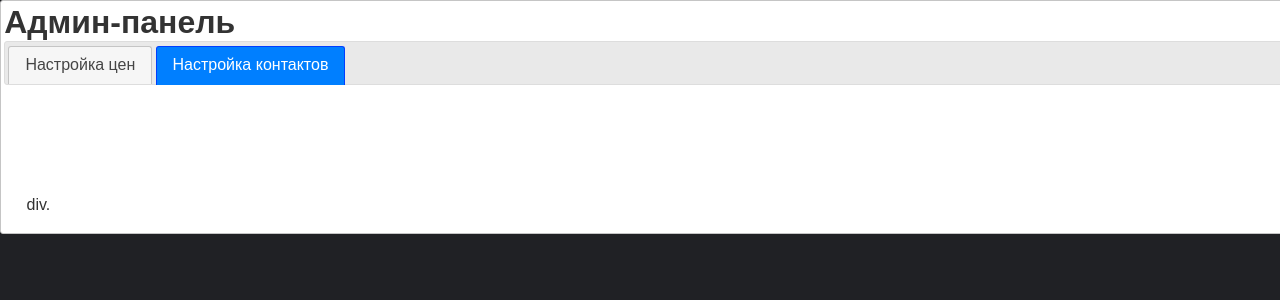
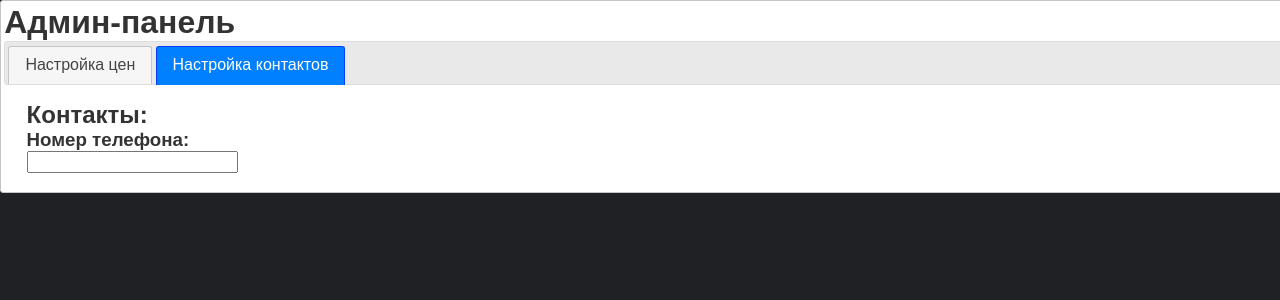
Before and after one commit to AdekWAT/cumakart_prac, a PHP site: page /admin.php in a window 1280 px wide, after a click on "Настройка контактов"; the page is wider, and only the part inside the window is pictured. Shown: the part 201-501 px from the top of that part. Run offline with PHP 8.4, Linux system fonts and the light colour scheme; some libraries are stand-ins or nearby versions.

Commit message:
фывфывфывфыв

```diff
--- a/admin.php
+++ b/admin.php
@@ -140,17 +140,6 @@
                                             </div>
                                         </div>
                                     </div>
-                                    <div></div>
-                                    <div class="admin__contacts">
-                                        <div class="contacts__tel">
-                                            <div class="tel__title">
-                                                <h3>Номер телефона:</h3>
-                                            </div>
-                                            <div class="tel__input">
-                                                <input type="tel" name="tel" id="">
-                                            </div>
-                                        </div>
-                                    </div>
                                     <div class="admin__submit">
                                         <input type="submit" value="Сохранить">
                                     </div>
@@ -162,12 +151,17 @@
                 <div id="tabs-2">
                     <div class="adminpanel">
                         <div class="adminpanel__contacts">
-                            <div class="contacts__title">
-                                <h2>Контакты</h2>
+                            <div class="contacts__titleform">
+                                <h2>Контакты:</h2>
                             </div>
                             <form action="">
-                                <div class="contacts__inputs">
-                                    div.
+                                <div class="contacts__tel">
+                                    <div class="tel__title">
+                                        <h3>Номер телефона:</h3>
+                                    </div>
+                                    <div class="tel__input">
+                                        <input type="tel" name="tel" id="">
+                                    </div>
                                 </div>
                             </form>
                         </div>
```
